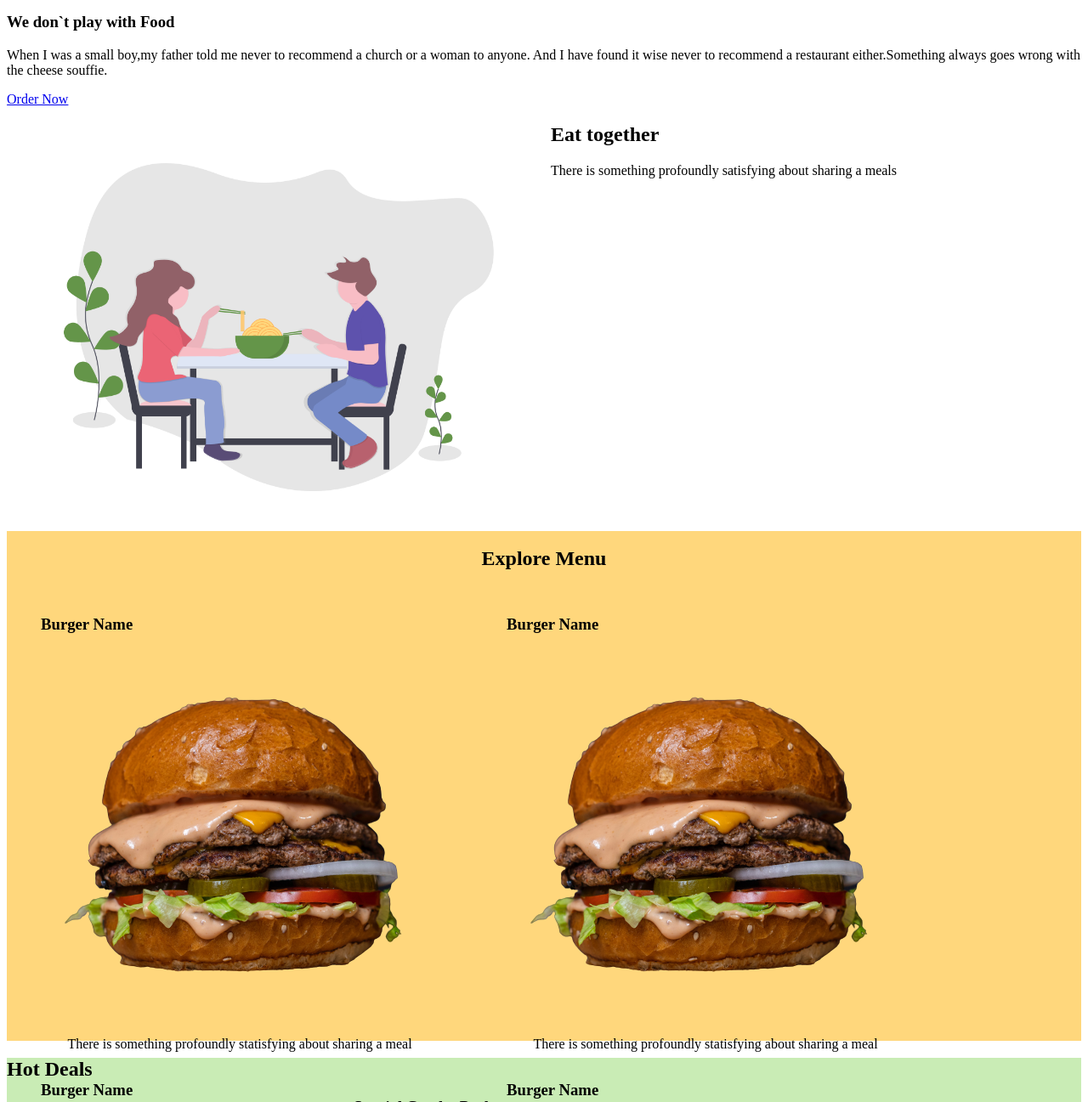
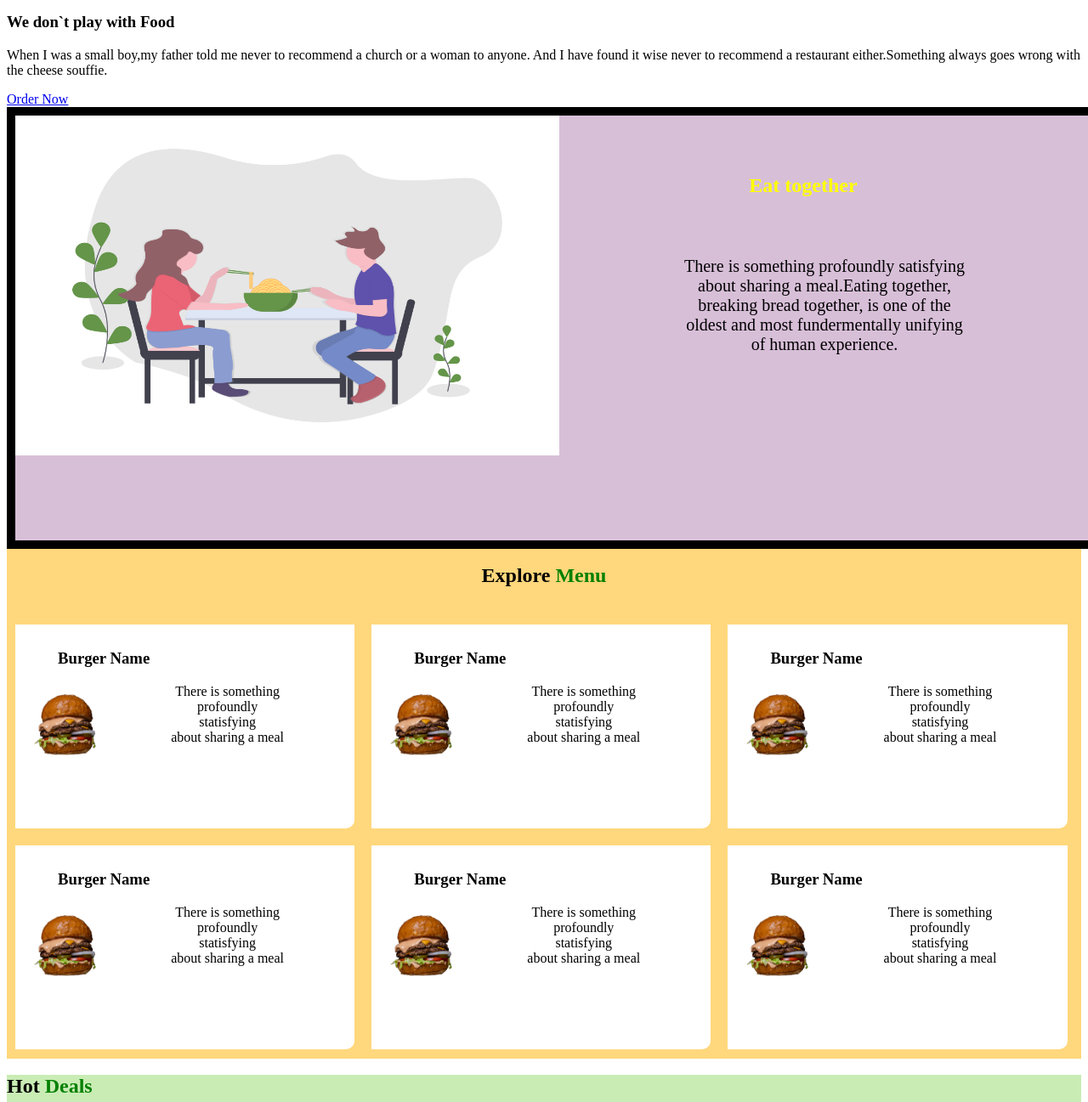
Before and after one commit to devseme/StreetFood-Website, a plain HTML site: page index.html in a window 1280 px wide. Shown: the part 160-1457 px from the top of the page at 85% size. Drawn offline with Linux system fonts and the light colour scheme.

Commit message:
more modification on html and styling.It will show expected eat together page but not yet

```diff
--- a/index.css
+++ b/index.css
@@ -5,24 +5,43 @@ nav{
     display:flex;
     flex-direction: row;
     justify-content: space-between;
-    color: black;
     position: relative;
     margin-left: 20px;
     margin-right: 20px;
     padding: 15px;
+
 }
-.header{
-    color: black;
+
+.header>nav>a{
+    color:black;
 }
 
 .together{
     width: 100%;
-    height: 300px;
+    height: 500px;
+    background-color: thistle;
+    border: 10px solid black;
+
+
+}
+.together>h2{
+    color:yellow;
+    justify-content: center;
+    padding: 50px;
+    text-align: center;
+
 }
 .together>img{
     float: left;
     position: relative;
+    border: 10px black;
 
+}
+.together>p{
+    font-size: 20px;
+    justify-content: center;
+
+    text-align: center;
 }
 .container{
     background-color:  #FFD77C;
@@ -38,6 +57,7 @@ nav{
         line-height: 1.0em;
         height:40px;
         text-align: center;
+
  }
  .container>div>img{
      float: left;
--- a/index.html
+++ b/index.html
@@ -31,46 +31,51 @@
     <a href="order">Order Now</a>
 </div>
 <div class="together">
-    <img src="./images/eating_together.png" width="640" height="480" alt="image of 2 people sharing a meal">
+    <img src="./images/eating_together.png"  width="640" height="400" alt="image of 2 people sharing a meal">
     <h2>Eat together</h2>
-    <p>There is something profoundly satisfying about sharing a meals</p>
+    <p>There is something profoundly satisfying <br> about sharing a meal.Eating together,<br>breaking bread together,
+        is one of the <br>oldest and most fundermentally unifying <br>of human experience.
+    </p>
 </div>
 
+
 <div class="container">
-    <h2>Explore Menu</h2>
-    <div id="burger1">
+    <h2>Explore <span style="color:green">Menu</span></h2>
+
+    <div class="burger">
         <h3>Burger Name</h3>
-        <img src="./images/amirali-mirhashemian-sc5sTPMrVfk-unsplash-removebg-preview.png" alt="image of our burger">
-<p>There is something profoundly statisfying about sharing a meal</p>
+        <img src="./images/amirali-mirhashemian-sc5sTPMrVfk-unsplash-removebg-preview.png"width="100" height="100" alt="image of our burger">
+<p>There is something<br> profoundly<br> statisfying<br> about sharing a meal</p>
     </div>
-    <div id="burger2">
+
+    <div class="burger">
         <h3>Burger Name</h3>
-        <img src="./images/amirali-mirhashemian-sc5sTPMrVfk-unsplash-removebg-preview.png" alt="image of our burger">
-<p>There is something profoundly statisfying about sharing a meal</p>
+        <img src="./images/amirali-mirhashemian-sc5sTPMrVfk-unsplash-removebg-preview.png"  width="100" height="100"alt="image of our burger">
+        <p>There is something<br> profoundly<br> statisfying<br> about sharing a meal</p>
     </div>
-    <div id="burger3">
+    <div class="burger">
         <h3>Burger Name</h3>
-        <img src="./images/amirali-mirhashemian-sc5sTPMrVfk-unsplash-removebg-preview.png" alt="image of our burger">
-<p>There is something profoundly statisfying about sharing a meal</p>
+        <img src="./images/amirali-mirhashemian-sc5sTPMrVfk-unsplash-removebg-preview.png"width="100" height="100"alt="image of our burger">
+        <p>There is something<br> profoundly<br> statisfying<br> about sharing a meal</p>
     </div>
-    <div id="burger4">
+    <div class="burger">
         <h3>Burger Name</h3>
-        <img src="./images/amirali-mirhashemian-sc5sTPMrVfk-unsplash-removebg-preview.png" alt="image of our burger">
-<p>There is something profoundly statisfying about sharing a meal</p>
+        <img src="./images/amirali-mirhashemian-sc5sTPMrVfk-unsplash-removebg-preview.png" width="100" height="100"alt="image of our burger">
+        <p>There is something<br> profoundly<br> statisfying<br> about sharing a meal</p>
     </div>
-    <div id="burger5">
+    <div class="burger">
         <h3>Burger Name</h3>
-        <img src="./images/amirali-mirhashemian-sc5sTPMrVfk-unsplash-removebg-preview.png" alt="image of our burger">
-<p>There is something profoundly statisfying about sharing a meal</p>
+        <img src="./images/amirali-mirhashemian-sc5sTPMrVfk-unsplash-removebg-preview.png"width="100" height="100" alt="image of our burger">
+        <p>There is something<br> profoundly<br> statisfying<br> about sharing a meal</p>
     </div>
-    <div id="burger6">
+    <div class="burger">
         <h3>Burger Name</h3>
-        <img src="./images/amirali-mirhashemian-sc5sTPMrVfk-unsplash-removebg-preview.png widt" alt="image of our burger">
-<p>There is something profoundly statisfying about sharing a meal</p>
+        <img src="./images/amirali-mirhashemian-sc5sTPMrVfk-unsplash-removebg-preview.png" width="100" height="100"alt="image of our burger">
+        <p>There is something<br> profoundly<br> statisfying<br> about sharing a meal</p>
     </div>
 </div>
 <div class="hotdeals">
-    <h2>Hot Deals</h2>
+    <h2>Hot <span style="color:green">Deals</span></h2>
     <img src="./images/abhishek-hajare-kkrXVKK-jhg-unsplash-removebg-preview.png">
     <h3>Special Combo Pack</h3>
     <h2>Burger,pizza,Fries & Drinks</h2>
@@ -78,7 +83,7 @@
 
 </div>
 <div class="contactus">
-    <h3>contact us</h3>
+    <h3>contact <span style="color:green">us</span></h3>
     <p>There is something profoundly statisfying about sharing a meal.Eating together,is one of the
         oldest and most fundamentally unifying of human experiences
     </p>
```
